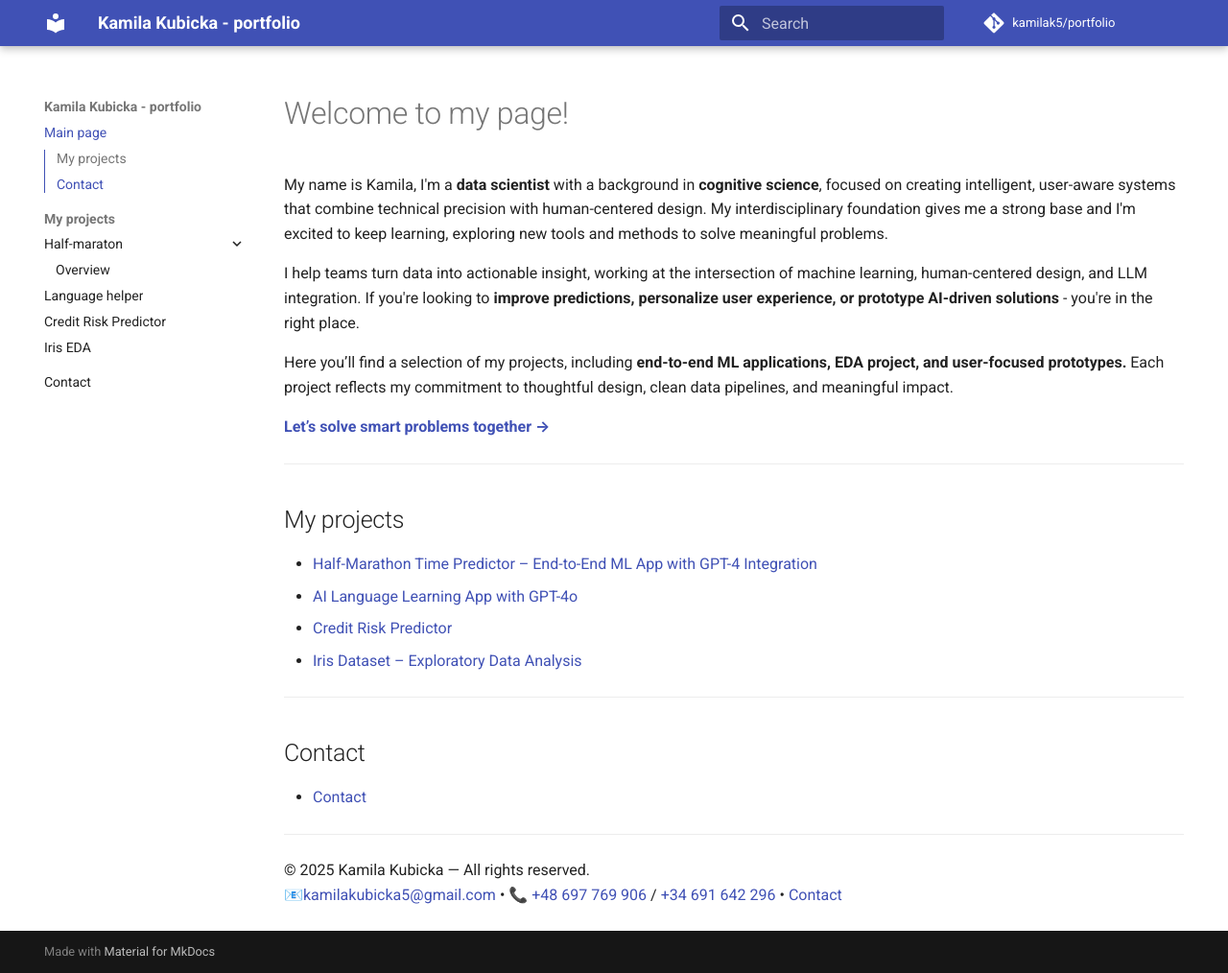
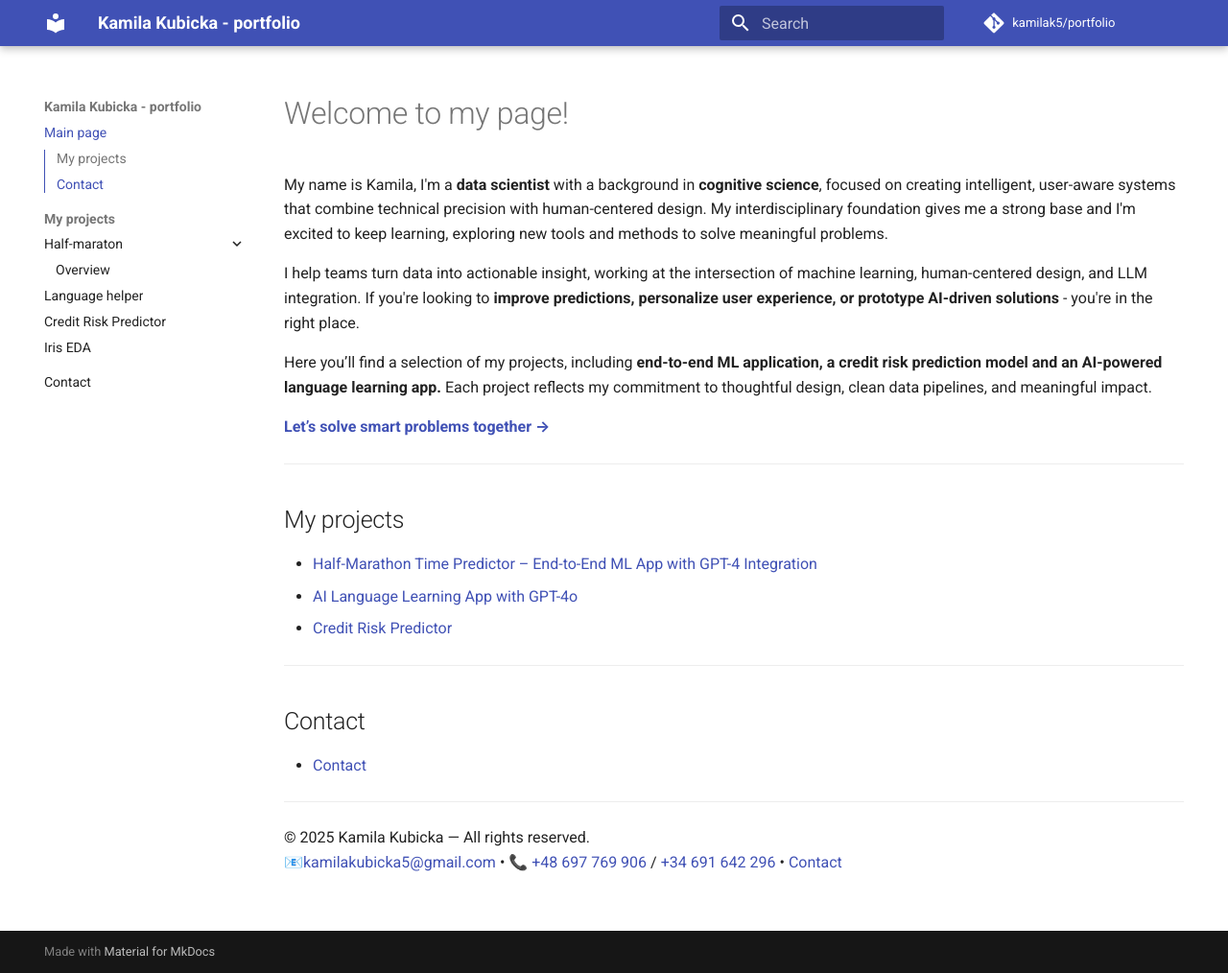
Before and after one commit to kamilak5/portfolio, an MkDocs documentation site: the page built from docs/index.md, in a window 1280 px wide and 1014 px high. Shown: the whole window at 96% size. Built offline with MkDocs 1.6.1 and Material for MkDocs 9.7.7, drawn with Linux system fonts in a browser that asks for light colours; comment, search, counter and statistics services are not loaded.

Commit message:
Update portfolio description and project list

```diff
--- a/docs/index.md
+++ b/docs/index.md
@@ -9,8 +9,8 @@ I help teams turn data into actionable insight, working at the intersection of m
 human-centered design, and LLM integration. If you're looking to **improve predictions,
 personalize user experience, or prototype AI-driven solutions** - you're in the right place.
 
-Here you’ll find a selection of my projects, including **end-to-end ML applications, EDA project,
-and user-focused prototypes.** Each project reflects my commitment to thoughtful design,
+Here you’ll find a selection of my projects, including **end-to-end ML application, a credit risk prediction model and
+an AI-powered language learning app.** Each project reflects my commitment to thoughtful design,
 clean data pipelines, and meaningful impact.
 
 [**Let’s solve smart problems together →**](contact.md)
@@ -22,7 +22,6 @@ clean data pipelines, and meaningful impact.
 - [Half-Marathon Time Predictor – End-to-End ML App with GPT-4 Integration](half-maraton/index-Copy1.md)
 - [AI Language Learning App with GPT-4o](language_helper/index.md)
 - [Credit Risk Predictor](Credit_Risk_Predictor/index.md)
-- [Iris Dataset – Exploratory Data Analysis](iris_eda/index.md)
 
 ---
 
```
Also changed, not shown: 4 other files.
